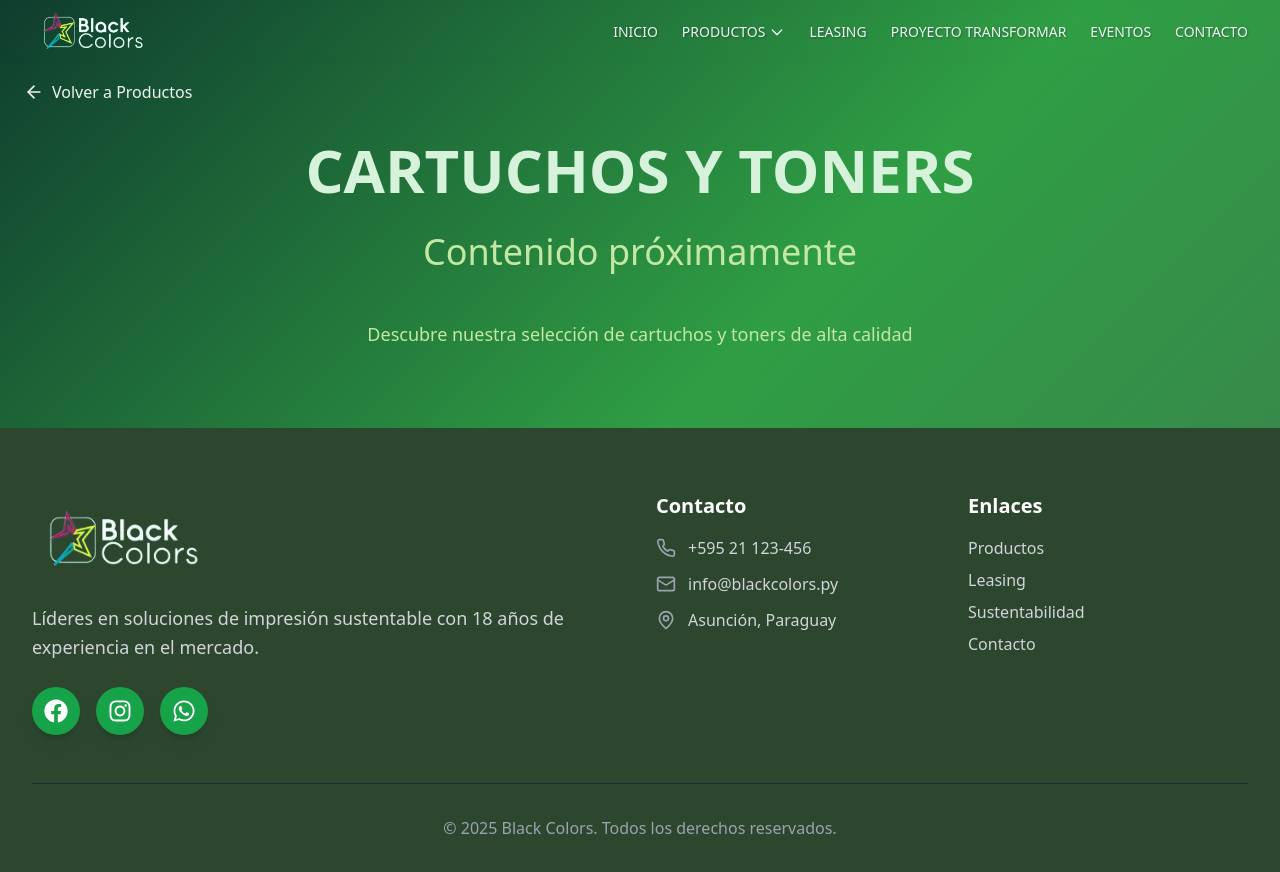
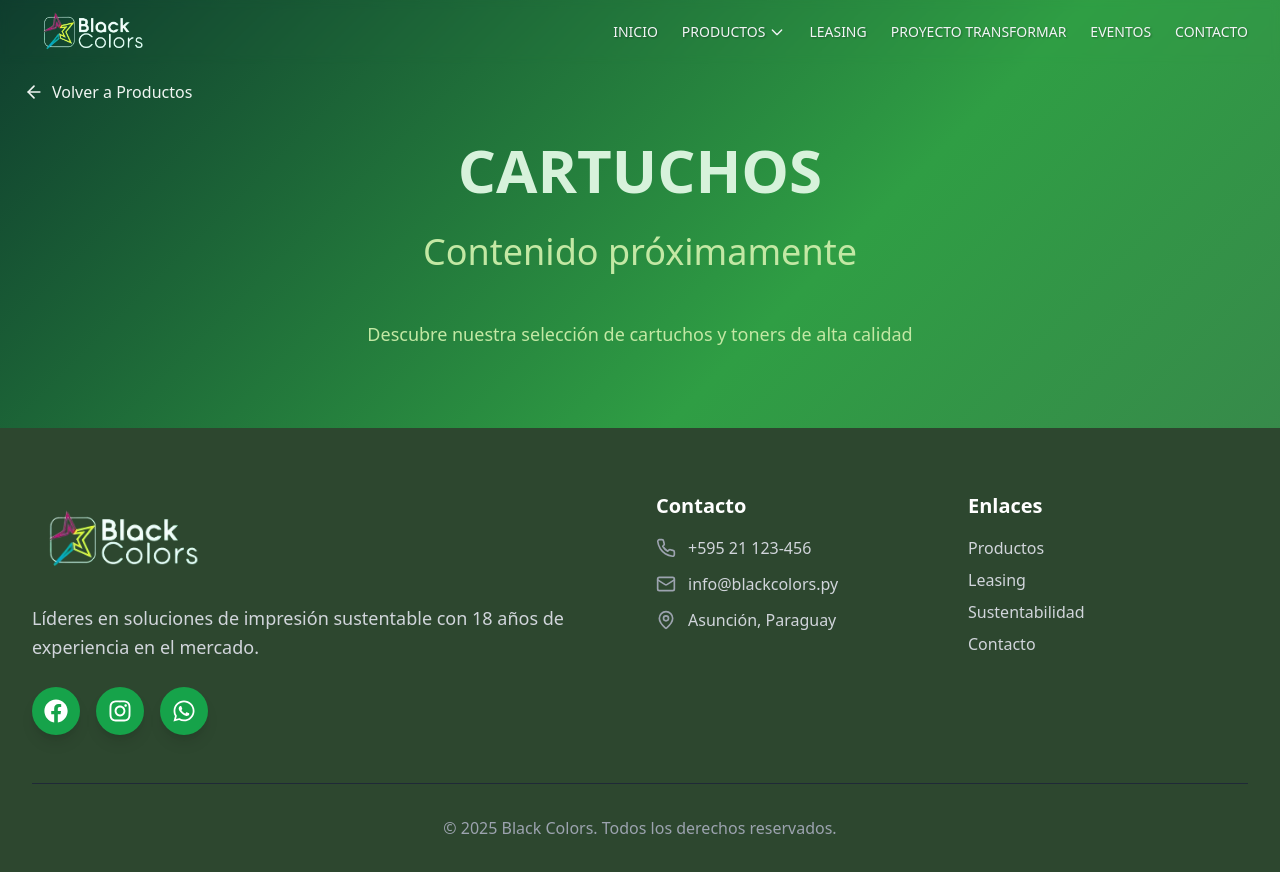
Before and after one commit to francobg7/black-colors-eco-print, a React (Vite) app: page /productos/cartuchos in a window 1280 px wide. Shown: the top 872 px of the page. Built offline with nearby package versions, Linux system fonts and the light colour scheme.

Commit message:
only cartuchos

```diff
--- a/src/pages/ProductosCartuchos.tsx
+++ b/src/pages/ProductosCartuchos.tsx
@@ -20,7 +20,7 @@ const ProductosCartuchos = () => {
 
         <div className="text-center">
           <h1 className="text-3xl sm:text-5xl lg:text-6xl font-bold mb-8" style={{ color: '#d7f2db' }}>
-            CARTUCHOS Y TONERS
+            CARTUCHOS
           </h1>
           <p className="text-xl sm:text-2xl lg:text-4xl mb-12" style={{ color: '#c3e8a4' }}>
             Contenido próximamente
```
